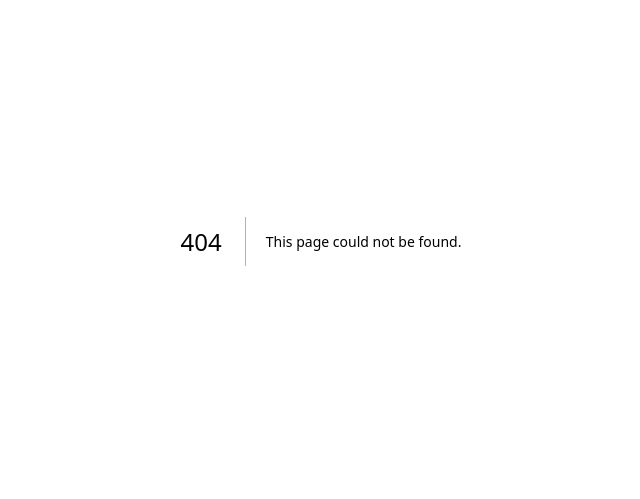
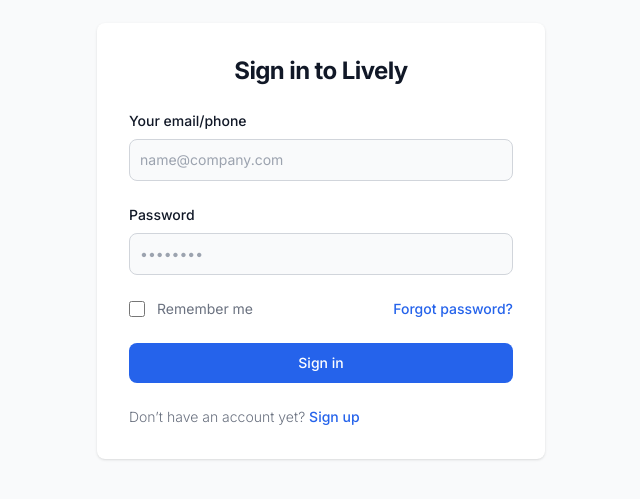
Before and after one commit to suraffy/surafel-unravel-app, a Next.js app: page /login in a window 1280 px wide. Before the commit this address had no page. Shown: the part 159-658 px from the top of the page, without its empty margins (319-959 px from the left). Built offline with nearby package versions, Linux system fonts and the light colour scheme.

Commit message:
Implement Login features

```diff
--- /dev/null
+++ b/app/components/organisms/LoginForm.jsx
@@ -0,0 +1,77 @@
+import React from "react";
+
+const Login = (props) => {
+  const { onSubmit } = props;
+
+  return (
+    <form className="space-y-4 md:space-y-6" action={onSubmit}>
+      <div>
+        <label
+          htmlFor="email"
+          className="block mb-2 text-sm font-medium text-gray-900"
+        >
+          Your email/phone
+        </label>
+        <input
+          type="text"
+          name="email"
+          id="email"
+          className="bg-gray-50 border border-gray-300 text-gray-900 sm:text-sm rounded-lg focus:ring-primary-600 focus:border-primary-600 block w-full p-2.5 outline-blue-400"
+          placeholder="name@company.com"
+          required=""
+        />
+      </div>
+      <div>
+        <label
+          htmlFor="password"
+          className="block mb-2 text-sm font-medium text-gray-900"
+        >
+          Password
+        </label>
+        <input
+          type="password"
+          name="password"
+          id="password"
+          placeholder="••••••••"
+          className="bg-gray-50 border border-gray-300 text-gray-900 sm:text-sm rounded-lg focus:ring-primary-600 focus:border-primary-600 block w-full p-2.5 outline-blue-400"
+          required=""
+        />
+      </div>
+      <div className="flex items-center justify-between">
+        <div className="flex items-start">
+          <div className="flex items-center h-5">
+            <input
+              id="remember"
+              aria-describedby="remember"
+              type="checkbox"
+              className="w-4 h-4 border border-gray-300 rounded bg-gray-50 focus:ring-3 focus:ring-primary-300"
+              required=""
+            />
+          </div>
+          <div className="ml-3 text-sm">
+            <label htmlFor="remember" className="text-gray-500">
+              Remember me
+            </label>
+          </div>
+        </div>
+        <span className="text-sm font-medium text-blue-600 hover:underline cursor-pointer">
+          Forgot password?
+        </span>
+      </div>
+      <button
+        type="submit"
+        className="w-full text-white bg-blue-600  hover:bg-blue-700 focus:ring-4 focus:outline-none focus:ring-primary-300 font-medium rounded-lg text-sm px-5 py-2.5 text-center"
+      >
+        Sign in
+      </button>
+      <p className="text-sm font-light text-gray-500">
+        Don’t have an account yet?{" "}
+        <span className="font-medium text-blue-600 hover:underline cursor-pointer">
+          Sign up
+        </span>
+      </p>
+    </form>
+  );
+};
+
+export default Login;
--- a/app/dashboard/brand/page.jsx
+++ b/app/dashboard/brand/page.jsx
@@ -1,13 +1,54 @@
 import React from "react";
-import Navbar from "../../components/organisms/Navbar";
+import Link from "next/link";
+import Navbar from "@/app/components/organisms/Navbar";
+import TableRow from "@/app/components/molecules/TableRow";
+import Button from "@/app/components/atoms/buttons";
 
-const Brand = () => {
+const Brand = async () => {
+  const apiEndpoint =
+    "https://lively.unravelplc.com/public/api/content-creator/all-brands";
+  const accessToken = "677|a4NQZxf9AvpTFZvTPKi0zbSbOqZ6EpQJ2A3qyCzW802674ff";
+
+  const response = await fetch(apiEndpoint, {
+    method: "GET",
+    headers: {
+      Authorization: `Bearer ${accessToken}`,
+      "Content-Type": "application/json",
+    },
+  });
+
+  const { data: brands } = await (response.ok ? response.json() : { data: [] });
+
   return (
     <div>
       <Navbar />
 
-      <main className="container">
-        <h2>Brand</h2>
+      <main className="container my-6">
+        <h2 className="font-bold text-xl text-center my-2">Categories</h2>
+
+        <div className="my-6 flex ml-3">
+          <Link href={"/dashboard/category/create"}>
+            <Button label={"New Catagory"} />
+          </Link>
+        </div>
+
+        <div className="overflow-x-auto">
+          <table className="table table-bordered">
+            <thead>
+              <tr>
+                <th>Name</th>
+                <th>Edit</th>
+                <th>Delete</th>
+              </tr>
+            </thead>
+
+            <tbody>
+              {brands.map((brand) => (
+                <TableRow key={brand.id} items={[brand.name.english]} />
+              ))}
+            </tbody>
+          </table>
+        </div>
       </main>
     </div>
   );
--- a/app/dashboard/category/create/page.jsx
+++ b/app/dashboard/category/create/page.jsx
@@ -1,5 +1,3 @@
-"use client";
-
 import React from "react";
 import Navbar from "@/app/components/organisms/Navbar";
 import Form from "@/app/components/molecules/Form";
@@ -16,10 +14,10 @@
 
         <Form
           fields={[
-            { label: "name", type: "text" },
-            { label: "type", type: "text" },
-            { label: "slug", type: "text" },
-            { label: "image", type: "file" },
+            { label: "Name", type: "text" },
+            { label: "Type", type: "text" },
+            { label: "Slug", type: "text" },
+            { label: "Image", type: "file" },
           ]}
         />
       </div>
--- /dev/null
+++ b/app/login/page.jsx
@@ -0,0 +1,47 @@
+import React from "react";
+import { redirect } from "next/navigation";
+import LoginForm from "@/app/components/organisms/LoginForm";
+
+const Login = async () => {
+  const apiEndpoint = "https://lively.unravelplc.com/api/login";
+
+  const handleSubmit = async (formData) => {
+    "use server";
+    const phone = formData.get("email");
+    const password = formData.get("password");
+
+    const response = await fetch(apiEndpoint, {
+      method: "POST",
+      headers: {
+        "Content-Type": "application/json",
+      },
+      body: JSON.stringify({ phone, password }),
+    });
+
+    if (response.ok) {
+      const {
+        data: { token },
+      } = await response.json();
+      redirect("/dashboard");
+    }
+  };
+
+  return (
+    <div>
+      <section className="bg-gray-50">
+        <div className="flex flex-col items-center justify-center px-6 py-8 mx-auto md:h-screen lg:py-0">
+          <div className="w-full bg-white rounded-lg shadow md:mt-0 sm:max-w-md xl:p-0">
+            <div className="p-6 space-y-4 md:space-y-6 sm:p-8">
+              <h1 className="text-xl font-bold leading-tight tracking-tight text-gray-900 md:text-2xl text-center">
+                Sign in to Lively
+              </h1>
+              <LoginForm onSubmit={handleSubmit} />
+            </div>
+          </div>
+        </div>
+      </section>
+    </div>
+  );
+};
+
+export default Login;
```
